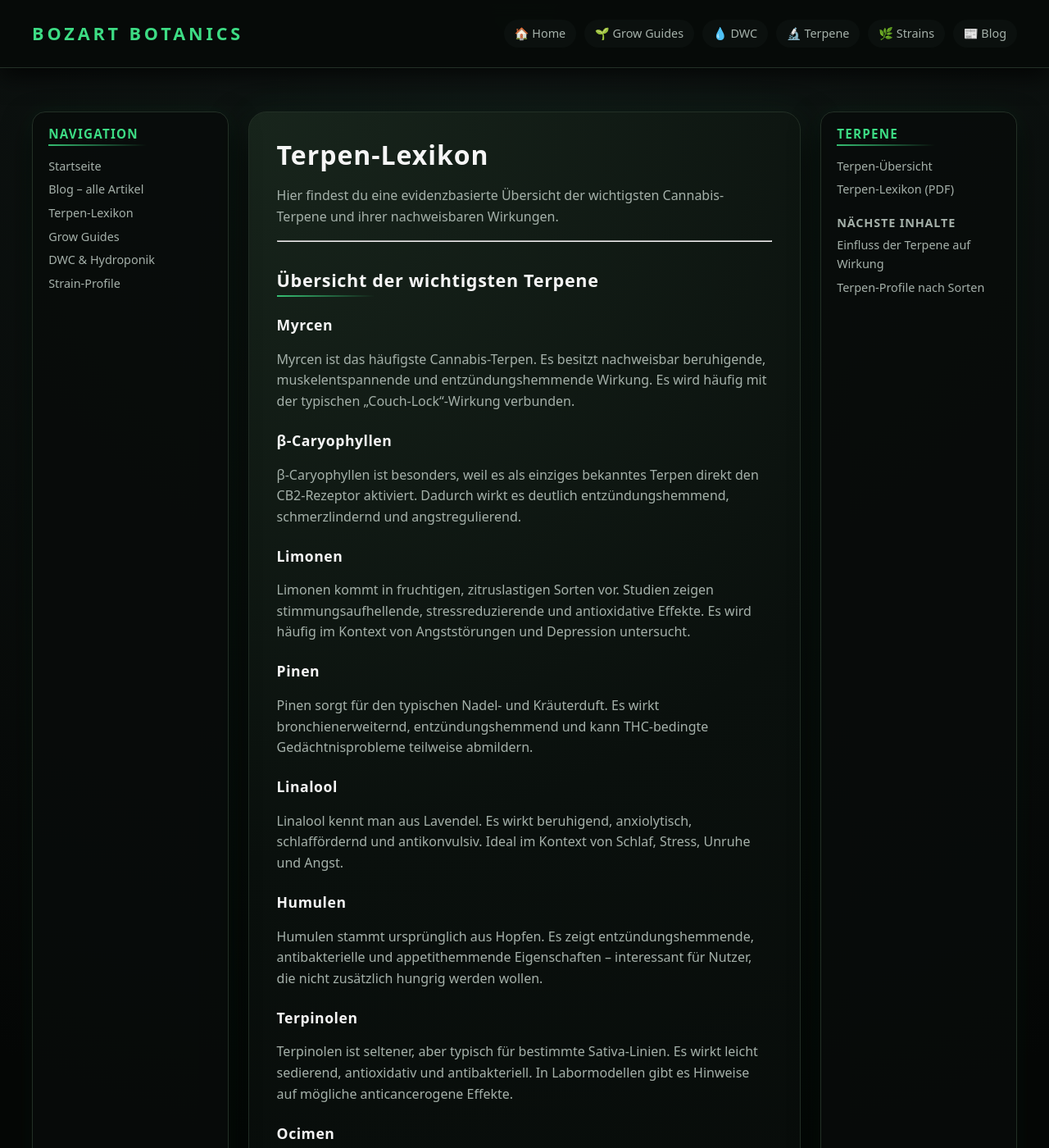
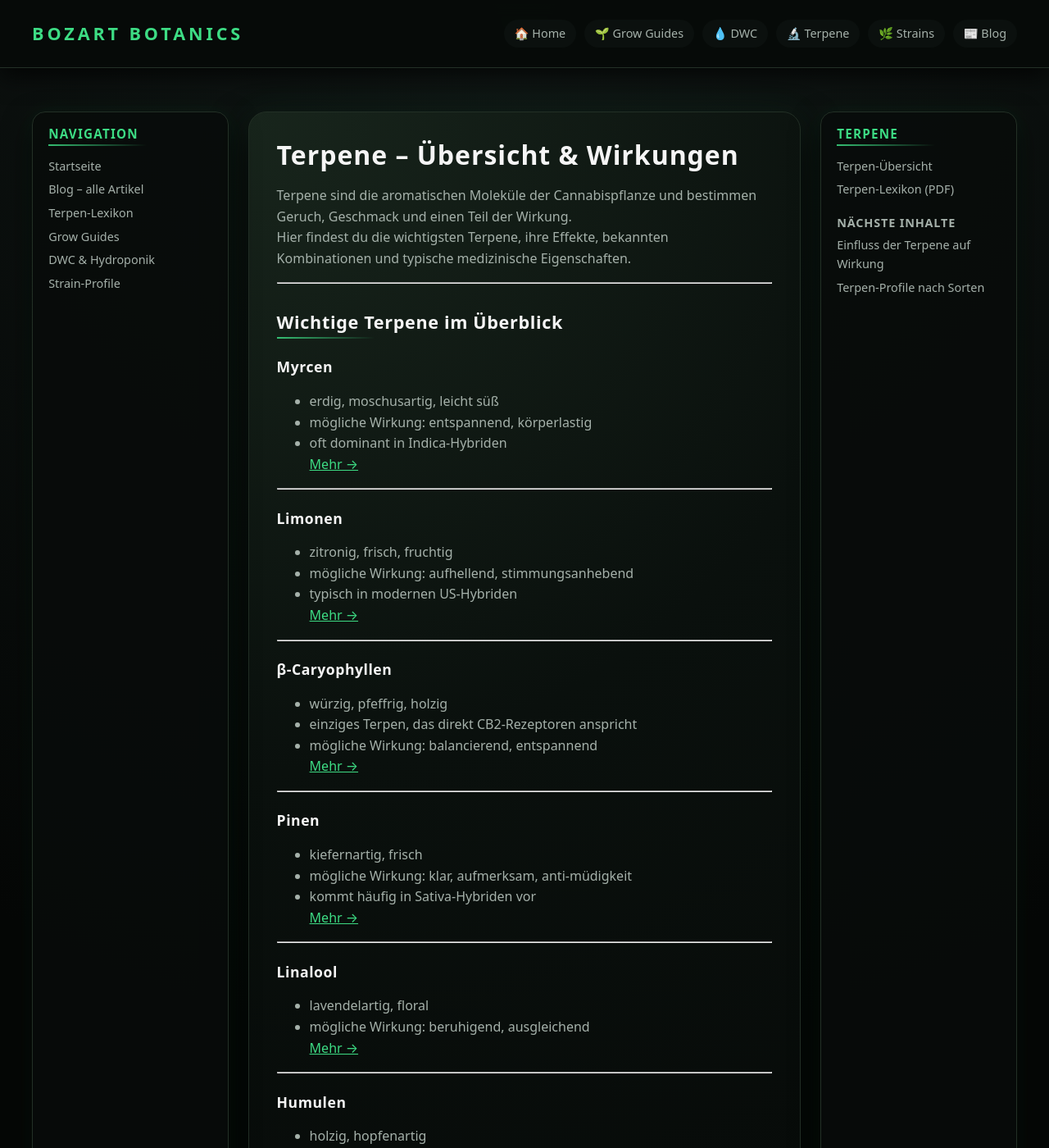
Before and after one commit to bozart-army/bozart-botanics, a Jekyll site: the page built from terpene/index.md, in a window 1280 px wide and 1400 px high. Shown: the whole window at 82% size. Built offline with Jekyll 4.4.1, drawn with Linux system fonts in a browser that asks for light colours; some of the changed text lies outside the part shown.

Commit message:
Update index.md

```diff
--- a/terpene/index.md
+++ b/terpene/index.md
@@ -1,79 +1,84 @@
 ---
 layout: default
-title: Terpen-Lexikon
+title: Terpene – Übersicht & Wirkungen
 sidebar: terpene
 ---
 
+# Terpene – Übersicht & Wirkungen
 
-# Terpen-Lexikon
-
-Hier findest du eine evidenzbasierte Übersicht der wichtigsten Cannabis-Terpene
-und ihrer nachweisbaren Wirkungen.
+Terpene sind die aromatischen Moleküle der Cannabispflanze und bestimmen
+Geruch, Geschmack und einen Teil der Wirkung.
+Hier findest du die wichtigsten Terpene, ihre Effekte, bekannten
+Kombinationen und typische medizinische Eigenschaften.
 
 ---
 
-## Übersicht der wichtigsten Terpene
+## Wichtige Terpene im Überblick
 
 ### Myrcen
-Myrcen ist das häufigste Cannabis-Terpen. Es besitzt nachweisbar beruhigende,
-muskelentspannende und entzündungshemmende Wirkung. Es wird häufig mit der
-typischen „Couch-Lock“-Wirkung verbunden.
-
-### β-Caryophyllen
-β-Caryophyllen ist besonders, weil es als einziges bekanntes Terpen direkt den
-CB2-Rezeptor aktiviert. Dadurch wirkt es deutlich entzündungshemmend,
-schmerzlindernd und angstregulierend.
-
-### Limonen
-Limonen kommt in fruchtigen, zitruslastigen Sorten vor. Studien zeigen
-stimmungsaufhellende, stressreduzierende und antioxidative Effekte. Es wird
-häufig im Kontext von Angststörungen und Depression untersucht.
-
-### Pinen
-Pinen sorgt für den typischen Nadel- und Kräuterduft. Es wirkt
-bronchienerweiternd, entzündungshemmend und kann THC-bedingte
-Gedächtnisprobleme teilweise abmildern.
-
-### Linalool
-Linalool kennt man aus Lavendel. Es wirkt beruhigend, anxiolytisch,
-schlaffördernd und antikonvulsiv. Ideal im Kontext von Schlaf, Stress,
-Unruhe und Angst.
-
-### Humulen
-Humulen stammt ursprünglich aus Hopfen. Es zeigt entzündungshemmende,
-antibakterielle und appetithemmende Eigenschaften – interessant für Nutzer,
-die nicht zusätzlich hungrig werden wollen.
-
-### Terpinolen
-Terpinolen ist seltener, aber typisch für bestimmte Sativa-Linien. Es wirkt
-leicht sedierend, antioxidativ und antibakteriell. In Labormodellen gibt es
-Hinweise auf mögliche anticancerogene Effekte.
-
-### Ocimen
-Ocimen zeigt in Studien anti-inflammatorische, antivirale und antimikrobielle
-Eigenschaften. In vielen Sativas sorgt es für ein frisches, energetisches
-Aroma-Profil.
+- erdig, moschusartig, leicht süß
+- mögliche Wirkung: entspannend, körperlastig
+- oft dominant in Indica-Hybriden
+[Mehr →](/terpene/myrcen/)
 
 ---
 
-## Tabellenübersicht
-
-| Terpen          | Hauptwirkung                          | Wissenschaftlich belegt                          |
-|-----------------|---------------------------------------|--------------------------------------------------|
-| Myrcen          | Sedierend, muskelrelaxierend          | Sedation, Anti-Inflammation                      |
-| β-Caryophyllen  | Entzündungshemmend, angstlösend       | CB2-Agonist, starke Anti-Inflammation            |
-| Limonen         | Stimmungsaufhellend, antidepressiv    | Humanstudien: Stress- und Angstreduktion         |
-| Pinen           | Bronchienerweiternd, gedächtnisfreundlich | Anti-Inflammation, Gedächtnisschutz          |
-| Linalool        | Beruhigend, schlaffördernd            | GABA-Wirkung, anxiolytische Effekte              |
-| Humulen         | Entzündungshemmend, appetithemmend    | Anti-Inflammation, antibakterielle Effekte       |
-| Terpinolen      | Mild sedierend, antioxidativ          | Antioxidation, antibakterielle Aktivität         |
-| Ocimen          | Anti-inflammatorisch, antiviral       | Antivirale und antimykotische Effekte            |
+### Limonen
+- zitronig, frisch, fruchtig
+- mögliche Wirkung: aufhellend, stimmungsanhebend
+- typisch in modernen US-Hybriden
+[Mehr →](/terpene/limonen/)
 
 ---
 
-## Terpen-PDF
+### β-Caryophyllen
+- würzig, pfeffrig, holzig
+- einziges Terpen, das direkt CB2-Rezeptoren anspricht
+- mögliche Wirkung: balancierend, entspannend
+[Mehr →](/terpene/caryophyllen/)
 
-Das komplette Terpen-Lexikon kannst du auch als PDF herunterladen
-(sobald die Datei im Repository liegt):
+---
 
-[Terpen-Lexikon als PDF herunterladen](/bozart-botanics/assets/terpene_lexikon.pdf)
+### Pinen
+- kiefernartig, frisch
+- mögliche Wirkung: klar, aufmerksam, anti-müdigkeit
+- kommt häufig in Sativa-Hybriden vor
+[Mehr →](/terpene/pinen/)
+
+---
+
+### Linalool
+- lavendelartig, floral
+- mögliche Wirkung: beruhigend, ausgleichend
+[Mehr →](/terpene/linalool/)
+
+---
+
+### Humulen
+- holzig, hopfenartig
+- mögliche Wirkung: balancierend
+[Mehr →](/terpene/humulen/)
+
+---
+
+### Terpinolen
+- kräuterig, leicht blumig
+- mögliche Wirkung: aktivierend
+- typisch in Hazes
+[Mehr →](/terpene/terpinolen/)
+
+---
+
+## PDF: Vollständiges Terpenlexikon
+
+Hier findest du das komplette dokumentierte PDF:
+
+👉 [Terpen-Lexikon als PDF herunterladen](/assets/terpene_lexikon.pdf)
+
+---
+
+## Demnächst
+
+- Terpen-Synergien (Entourage-Effekt)
+- Terpen-Profile bestimmter berühmter Strains
+- Tabelle: medizinische Wirkmodelle pro Terpen
```
